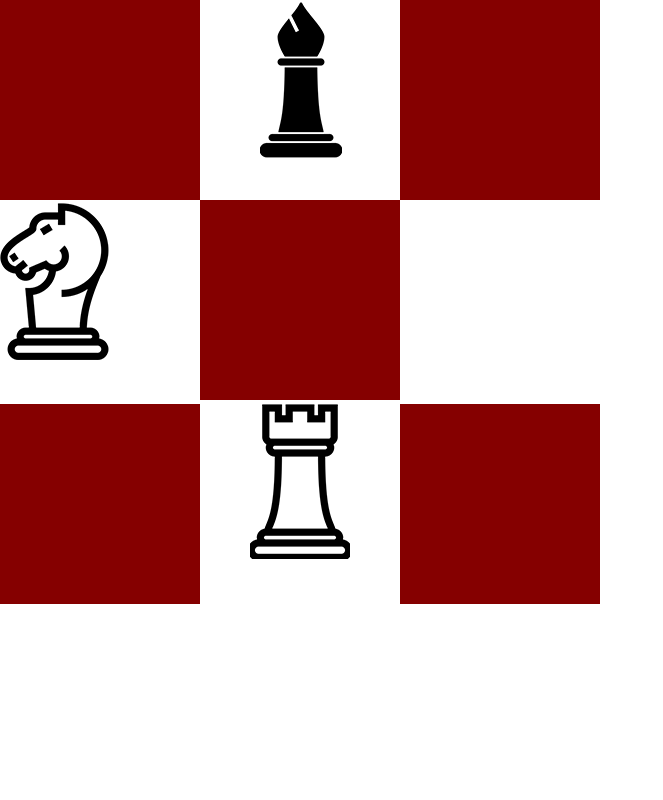
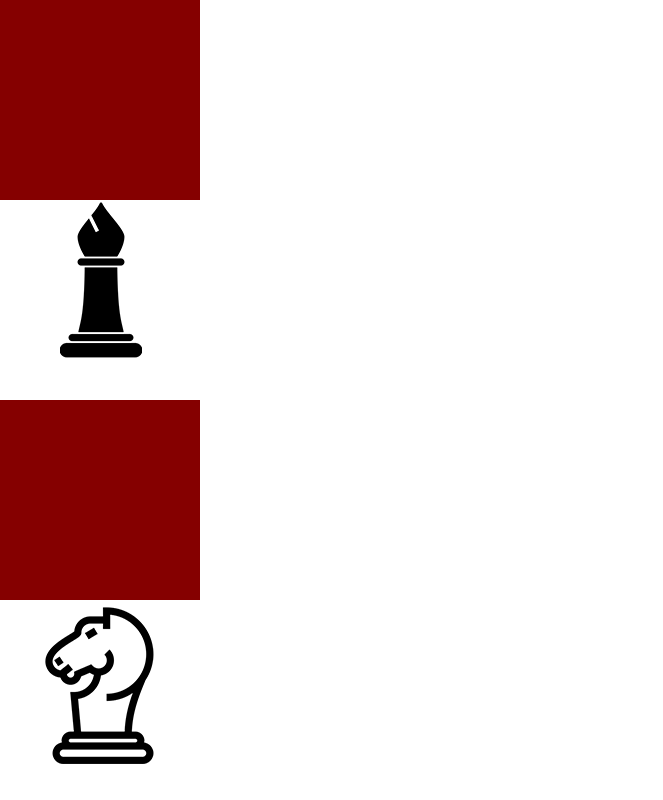
Before and after one commit to juljul1/hw4, a plain HTML site: page 4_2 float/index.html in a window 1280 px wide. Shown: the top 800 px of the page, without its empty margins (0-663 px from the left). Drawn offline with Linux system fonts and the light colour scheme.

Commit message:
changed float

```diff
--- a/4_2 float/index.html
+++ b/4_2 float/index.html
@@ -10,12 +10,12 @@
 		<div class="left"></div>
 		<div><img src="img/1.gif" alt=""></div>
 		<div class="right"></div>
-		<div class="leftimg"><img src="img/2.gif" alt=""></div>
-		<div class="red"></div>
-		<div class="white"></div>
+		<div class="left"><img src="img/2.gif" alt=""></div>
+		<div></div>
 		<div class="right"></div>
 		<div class="left"></div>
 		<div><img src="img/3.gif" alt=""></div>
+		<div class="right"></div>
 	</div>
 </body>
 </html>
--- a/4_2 float/style.css
+++ b/4_2 float/style.css
@@ -5,35 +5,25 @@
 .wrapper{
 	width: 600px;
 	height: 600px;
-}
-img{
-	float: inherit;
 	text-align: center;
-	vertical-align: center;
 }
 div{
+	display: inline-block;
+}
+div:nth-child(2n+1){
+	background-color: #850000;
 	height: 200px;
 	width: 200px;
-	display: inline-block;
-	text-align: center;
-	vertical-align: center;
+}
+div:nth-child(2n){
+	background-color: #fff;
+	height: 200px;
+	width: 200px;
 }
 .left{
-	background-color: #850000;
 	float: left;
 }
+}
 .right{
-	background-color: #850000;
 	float: right;
 }
-.leftimg{
-	float: left;
-}
-.red{
-	background-color: #850000;
-	float: none;
-}
-.white{
-	float: right;
-	background-color: #fff;
-}
```
